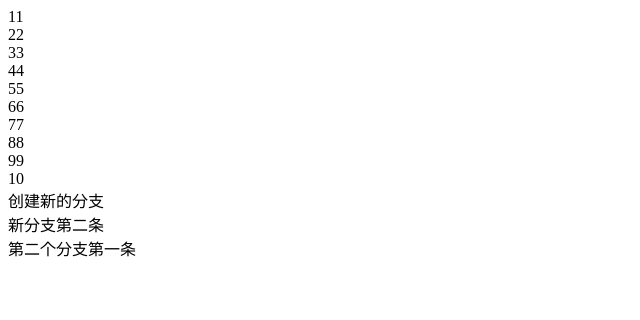
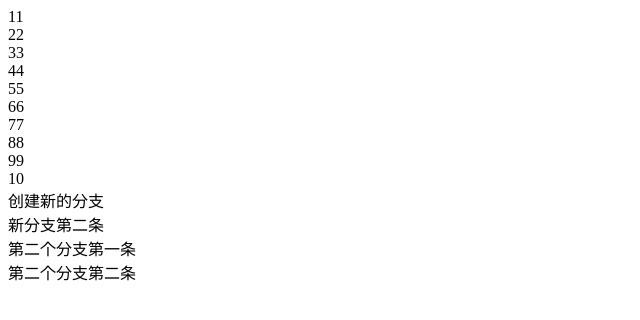
Before and after one commit to bosco1006/git_study, a plain HTML site: page index.html in a window 1280 px wide. Shown: the whole page, without its empty margins (0-640 px from the left). Drawn offline with Linux system fonts and the light colour scheme.

Commit message:
第二个分支第二条

```diff
--- a/index.html
+++ b/index.html
@@ -21,6 +21,7 @@
     <div>创建新的分支</div>
     <div>新分支第二条</div>
     <div>第二个分支第一条</div>
+    <div>第二个分支第二条</div>
 </body>
 
 </html>
```
